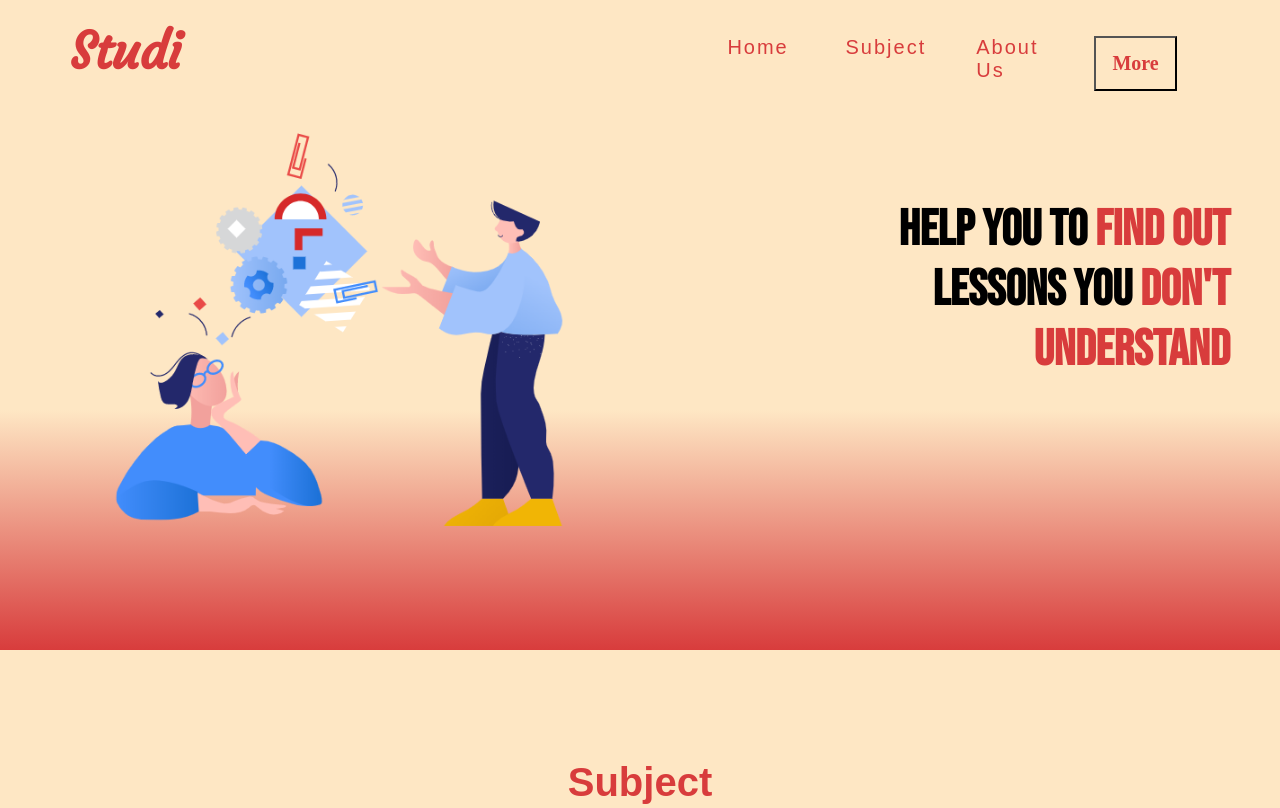
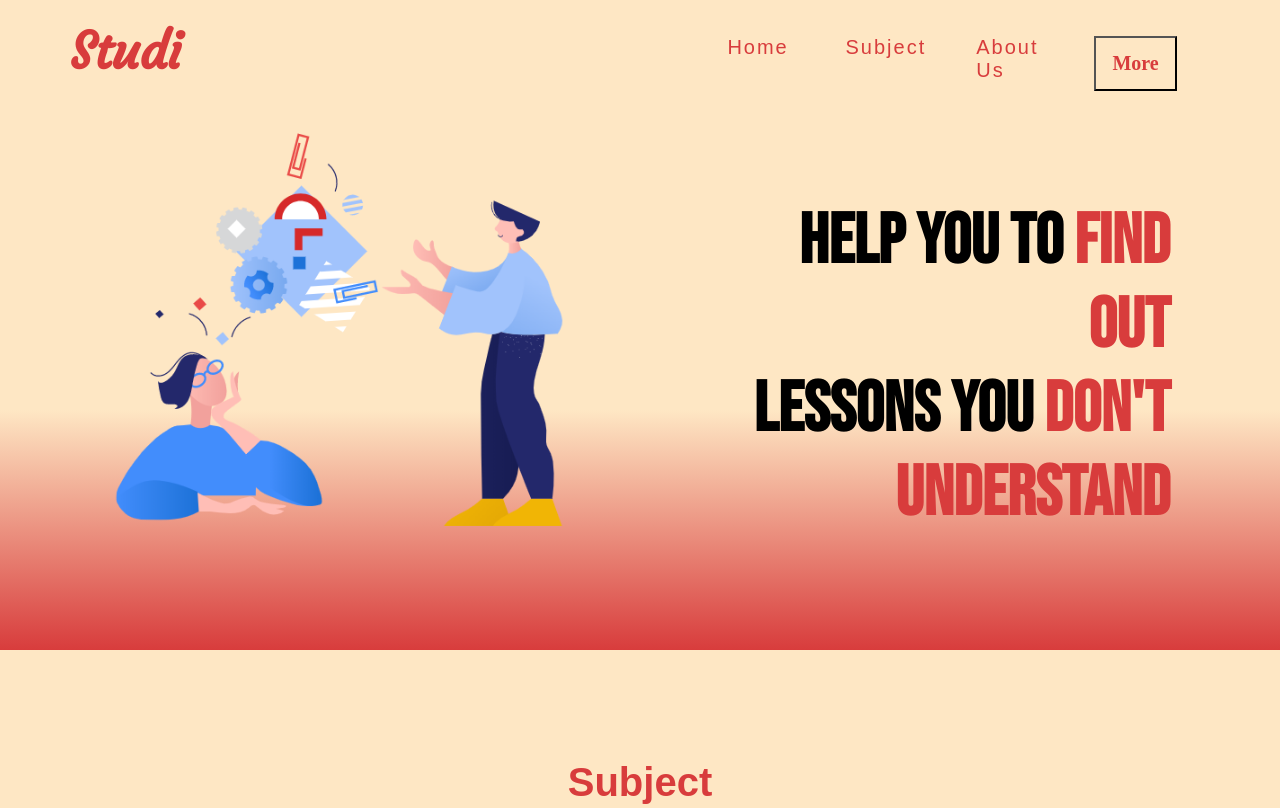
Before and after one commit to hanifnml/website-studi, a plain HTML site: page index.html in a window 1280 px wide. Shown: the top 808 px of the page. Drawn offline with Linux system fonts and the light colour scheme.

Commit message:
fixing jumbotron h1

```diff
--- a/assets/style.css
+++ b/assets/style.css
@@ -121,12 +121,12 @@ nav .dropbtn {
 
 .jumbotron h1 {
     font-family: 'Bebas Neue', sans-serif;
-    font-size: 50px;
+    font-size: 70px;
     color: Black;
     text-align: right;
     flex-basis: 50%;
     margin-top: 150px;
-    margin-right: 50px;
+    margin-right: 110px;
 }
 
 .jumbotron span {
```
